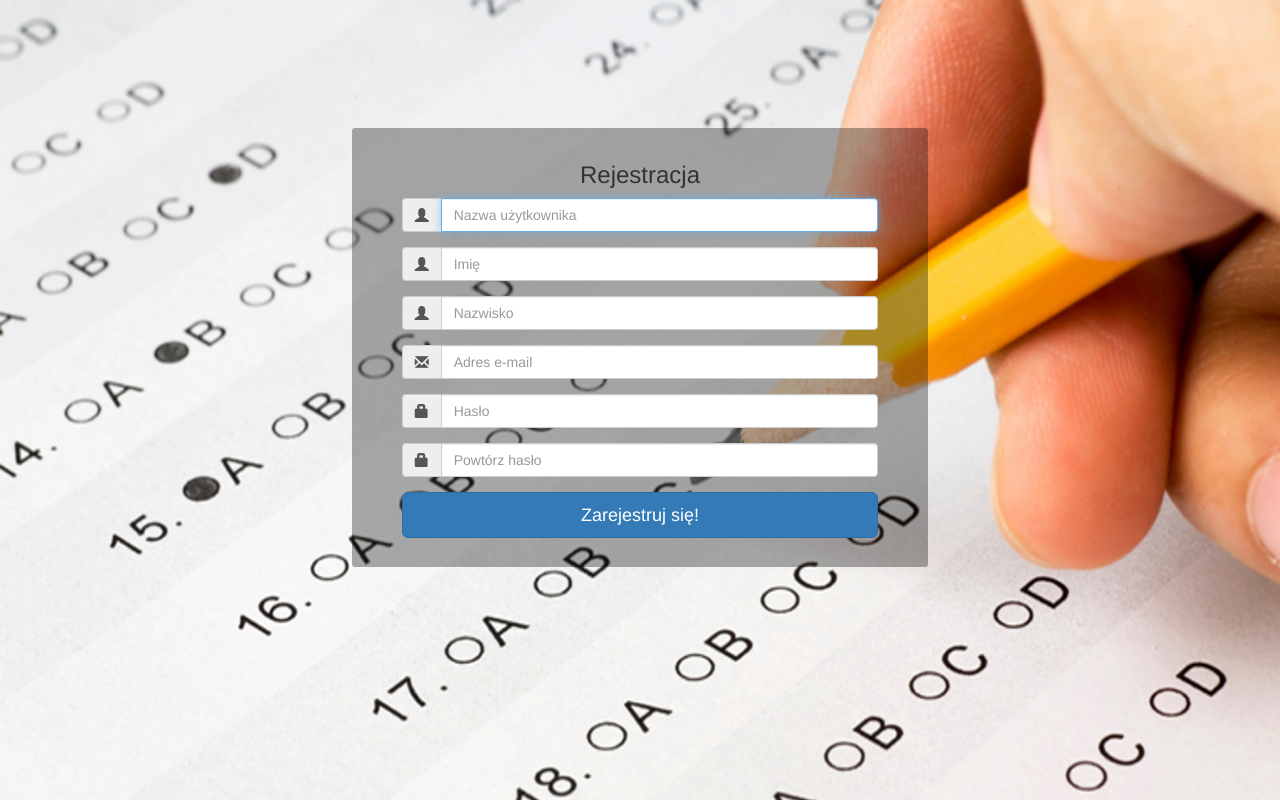
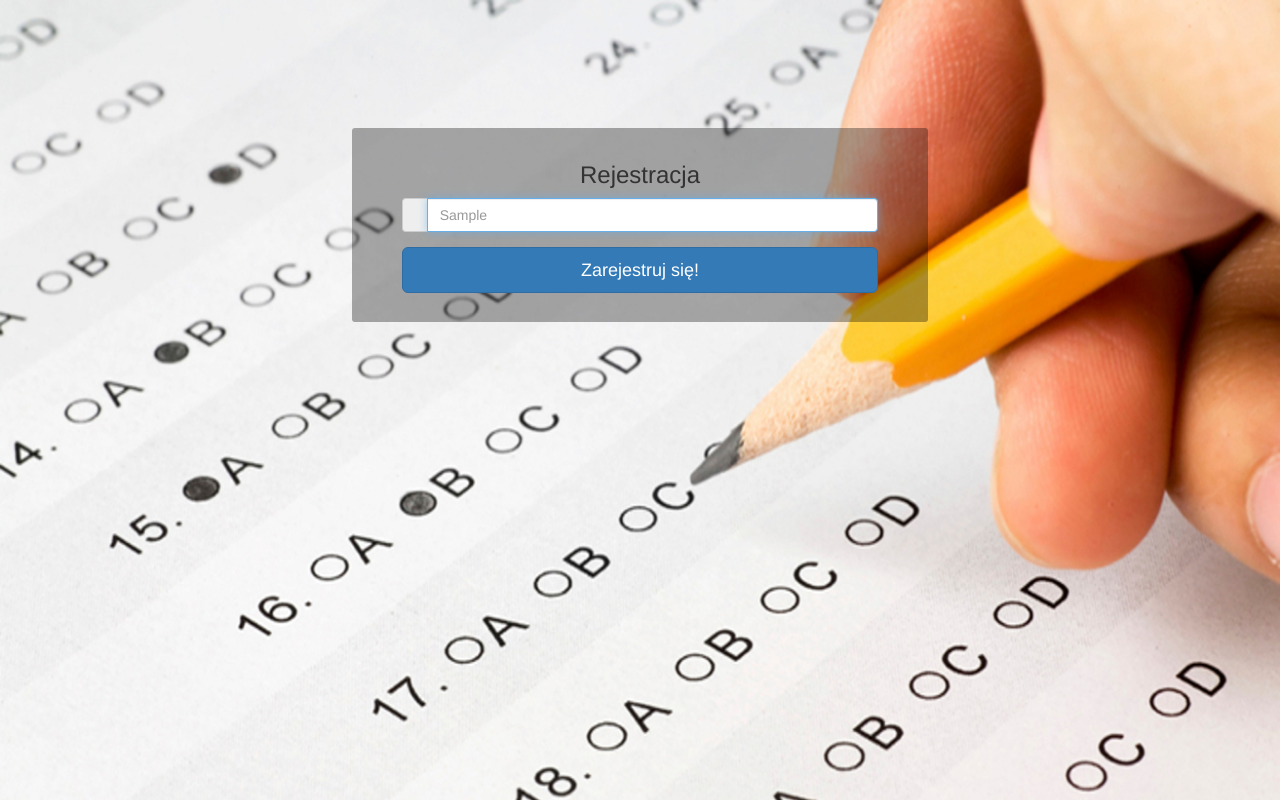
Before and after one commit to 208757/TestYourself-Website, a Django app: template website/templates/authentication/registration.html in a window 1280 px wide. Run offline with Django 3.2, Linux system fonts and the light colour scheme; the template is opened without the code that fills it: most values are stand-ins (such as "Sample title", 1, 10 or a date in 2020); some libraries are stand-ins or nearby versions; some web fonts are replaced.

```diff
--- a/website/static/base.css
+++ b/website/static/css/base.css
@@ -1,5 +1,5 @@
 body {
-    background: url("background.jpg");
+    background: url("../images/background.jpg");
     background-repeat: no-repeat;
     background-size: cover;
     text-align: center;
--- /dev/null
+++ b/website/static/js/validate_form.js
@@ -0,0 +1,3 @@
+function validateForm()
+{
+}
--- a/website/templates/authentication/registration.html
+++ b/website/templates/authentication/registration.html
@@ -1,69 +1,32 @@
 {% extends "base.html" %}
 {% load static %}
-
+{% block scripts %}
+    <script src="{% static "js/validate_form.js" %}"></script>
+{% endblock %}
 {% block title %} Rejestracja {% endblock %}
 {% block content %}
 <div class="teaser" style="width: 45%;">
+    <script> validateForm() </script>
     <h3>Rejestracja</h3>
     <form role="form" action="." method="POST">
+        {% csrf_token %}
         <fieldset>
             <div class="row">
                 <div class="row">
                     <div class="col-sm-12 col-md-10  col-md-offset-1 ">
+                        {% for i in parameters %}
                             <div class="form-group">
                                 <div class="input-group">
                                     <span class="input-group-addon">
-                                    <i class="glyphicon glyphicon-user"></i>
+                                        <i class="{{ i.3 }}"></i>
                                     </span>
-                                <input class="form-control" placeholder="Nazwa użytkownika" name="username" id="id_username" type="text" autofocus>
+                                    <input class="form-control" placeholder="{{ i.2}}" name="{{ i.1 }}" id="{{ i.0 }}" type="{{ i.4 }}" autofocus>
                                 </div>
                             </div>
-                        <div class="form-group">
-                            <div class="input-group">
-                                <span class="input-group-addon">
-                                    <i class="glyphicon glyphicon-user"></i>
-                                </span>
-                                <input class="form-control" placeholder="Imię" required name="first_name" id="id_first_name" type="text" autofocus>
-                            </div>
-                        </div>
-                        <div class="form-group">
-                            <div class="input-group">
-                                <span class="input-group-addon">
-                                    <i class="glyphicon glyphicon-user"></i>
-                                </span>
-                                <input class="form-control" placeholder="Nazwisko" name="last_name" id="id_last_name" type="text" required autofocus>
-                            </div>
-                        </div>
-                        <div class="form-group">
-                            <div class="input-group">
-                                <span class="input-group-addon">
-                                    <i class="glyphicon glyphicon-envelope"></i>
-                                </span>
-                                <input class="form-control" required placeholder="Adres e-mail" name="email" id="id_email" type="text" autofocus>
-                            </div>
-                        </div>
-                        <div class="form-group">
-                            <div class="input-group">
-                                <span class="input-group-addon">
-                                    <i class="glyphicon glyphicon-lock"></i>
-                                </span>
-                                <input class="form-control" required placeholder="Hasło" name="password" id="id_password" type="password" value="">
-                            </div>
-                        </div>
-                        <div class="form-group">
-                            <div class="input-group">
-                                <span class="input-group-addon">
-                                    <i class="glyphicon glyphicon-lock"></i>
-                                </span>
-                                <input class="form-control" required placeholder="Powtórz hasło" name="password2" id="id_password2" type="password" value="">
-                            </div>
-                        </div>
+                        {% endfor %}
                         <div class="form-group">
                             <input type="submit" class="btn btn-lg btn-primary btn-block" value="Zarejestruj się!">
-
                         </div>
-                        {% csrf_token %}
-
                     </div>
                 </div>
             </div>
@@ -71,9 +34,4 @@
         {% csrf_token %}
     </form>
 </div>
-
 {% endblock %}
-<!--
-
-
--->
--- a/website/templates/base.html
+++ b/website/templates/base.html
@@ -13,8 +13,9 @@
           type='text/css'>
     <script src="https://ajax.googleapis.com/ajax/libs/jquery/1.12.4/jquery.min.js"></script>
     <script src="http://maxcdn.bootstrapcdn.com/bootstrap/3.3.7/js/bootstrap.min.js"></script>
-
-    <link rel="stylesheet" type="text/css" href="{% static "base.css" %}">
+    <link rel="stylesheet" type="text/css" href="{% static "css/base.css" %}">
+    {% block scripts %}
+    {% endblock %}
 </head>
 <body>
 <div class="header">
```
Also changed, not shown: website/templates/authentication/error_message.html (added, +16 -0 lines), website/views.py (+18 -10 lines), db.sqlite3, website/static/images/background.jpg (renamed from website/static/background.jpg). Lines whose indentation alone changed are shown as unchanged.
